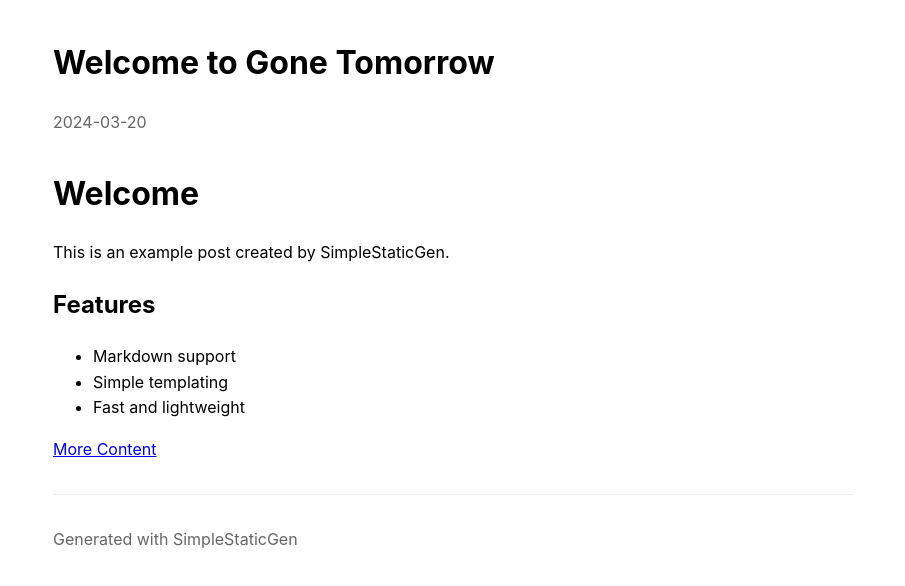
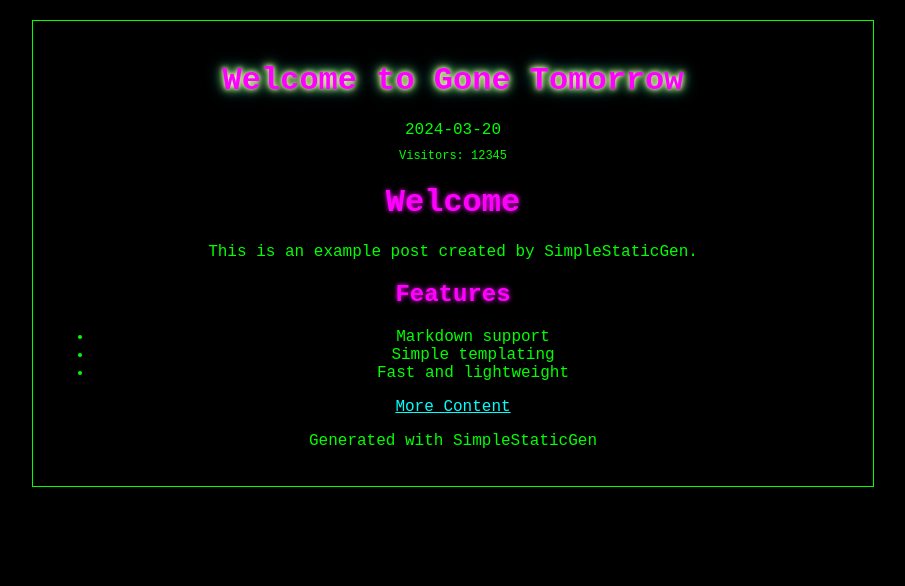
Before and after one commit to YeahWick/gonetomorrow.win, a plain HTML site: page index.html in a window 1280 px wide. Shown: the whole page, without its empty margins (187-1092 px from the left). Drawn offline with Linux system fonts and the light colour scheme.

Commit message:
Neocites Design checkpoint: 1

```diff
--- a/index.html
+++ b/index.html
@@ -5,15 +5,50 @@
     <meta charset="utf-8">
     <title>Welcome to Gone Tomorrow</title>
     <meta name="viewport" content="width=device-width, initial-scale=1">
-    <link rel="stylesheet" href="/style.css">
+    <style>
+        body {
+            font-family: "Courier New", Courier, monospace;
+            background-color: #000;
+            color: #0f0;
+            margin: 20px;
+            text-align: center;
+        }
+        .container {
+            max-width: 800px;
+            margin: 0 auto;
+            padding: 20px;
+            border: 1px solid #0f0;
+        }
+        h1, h2 {
+            color: #f0f;
+            text-shadow: 0 0 5px #f0f;
+        }
+        a {
+            color: #0ff;
+            text-decoration: underline;
+        }
+        .blink {
+            animation: blinker 1s linear infinite;
+        }
+        @keyframes blinker {
+            50% { opacity: 0; }
+        }
+        .counter {
+            margin: 10px 0;
+            font-size: 12px;
+        }
+        .glitter {
+            text-shadow: 0 0 5px #fff, 0 0 10px #ff0, 0 0 15px #0ff;
+        }
+    </style>
 </head>
 <body>
+    <div class="container">
     <header>
-        <h1>Welcome to Gone Tomorrow</h1>
+        <h1 class="glitter">Welcome to Gone Tomorrow</h1>
 
         <time>2024-03-20</time>
-
-    </header>
+        <div class="counter">Visitors: <span class="blink">12345</span></div>
 
     <main>
         <h1>Welcome</h1>
```
